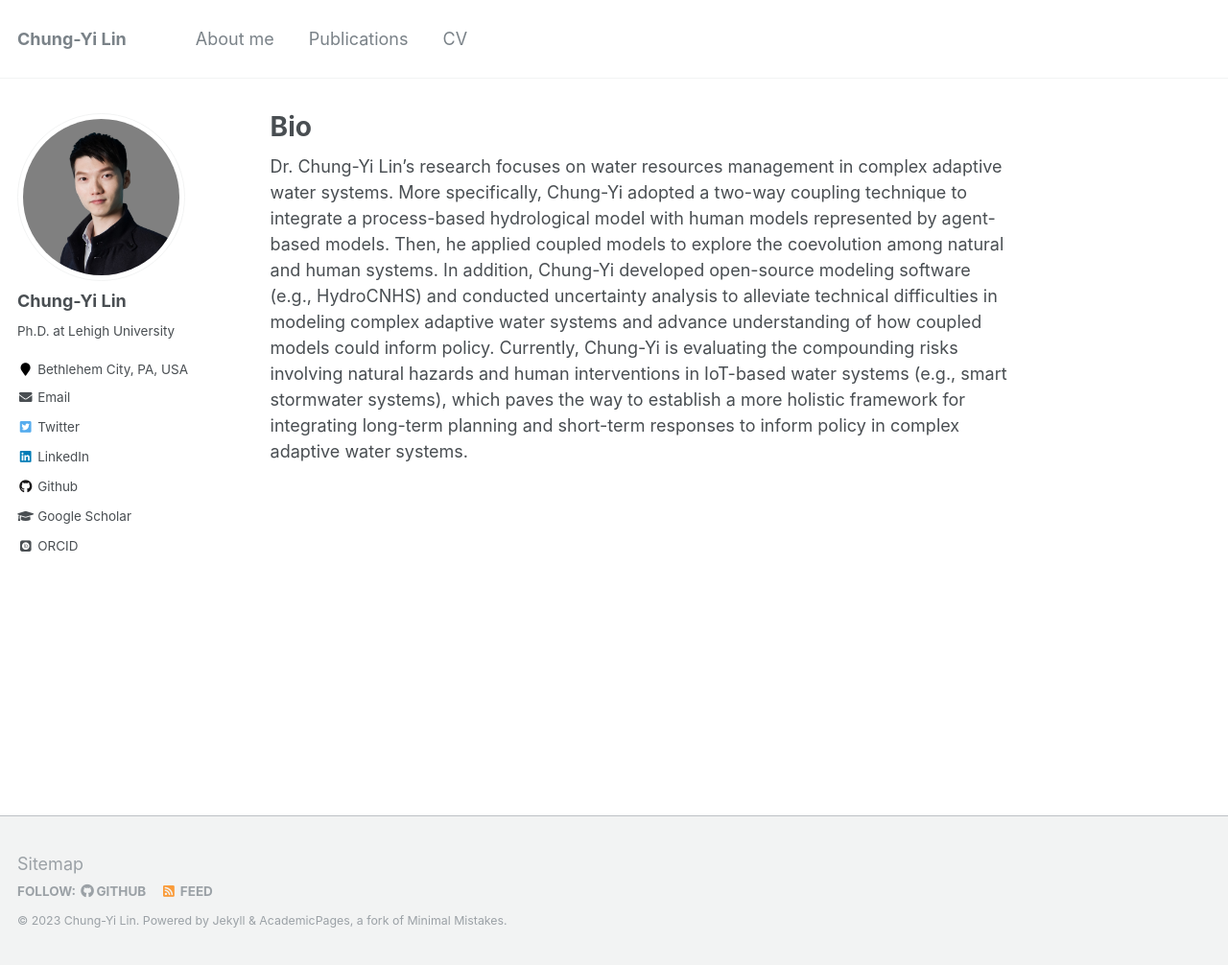
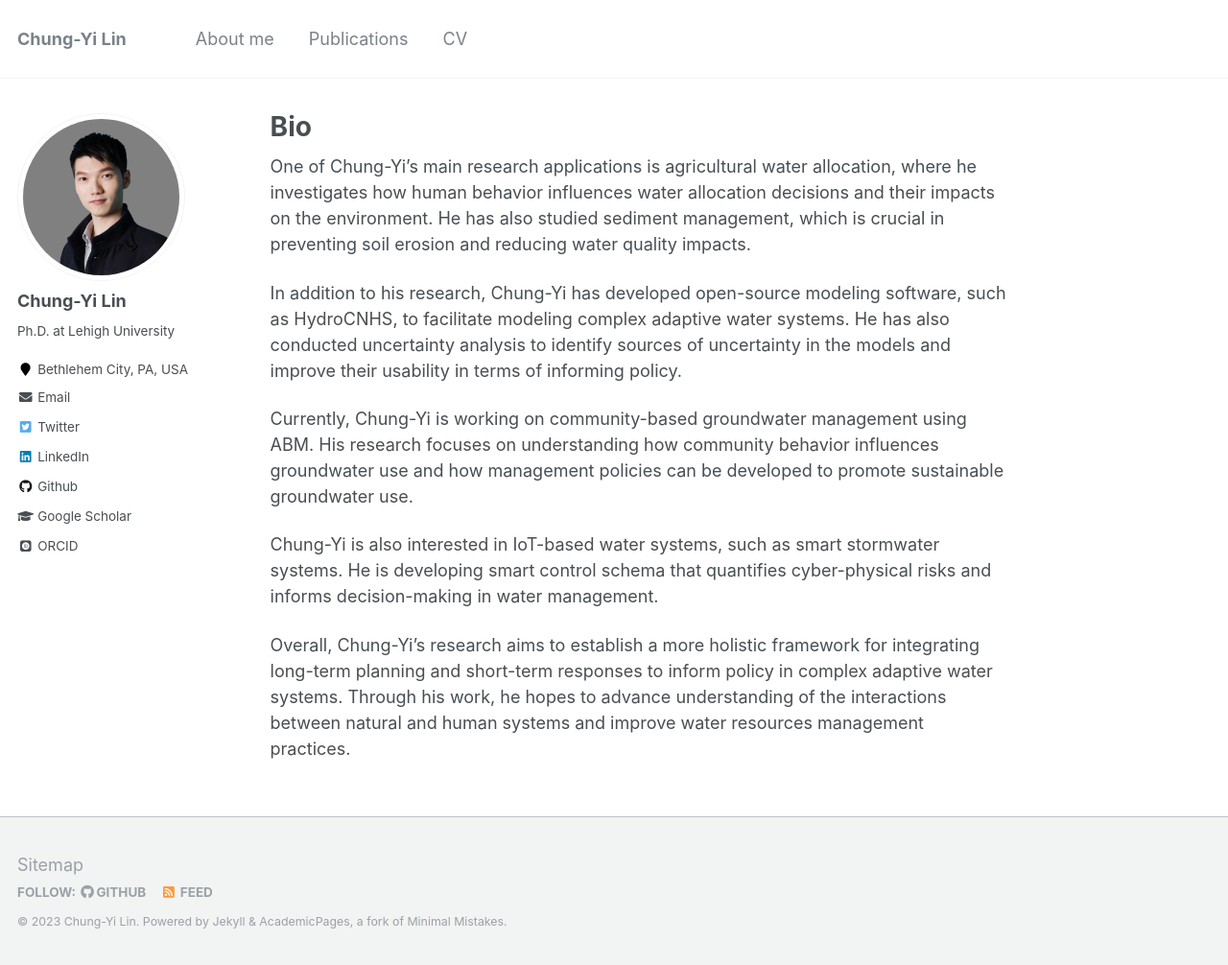
Before and after one commit to philip928lin/philip928lin.github.io-Archive, a Jekyll site: the page built from _pages/about.md, in a window 1280 px wide and 1006 px high. Shown: the whole window at 96% size. Built offline with Jekyll 4.4.1, drawn with Linux system fonts in a browser that asks for light colours; some web fonts are replaced.

Commit message:
Update about.md

```diff
--- a/_pages/about.md
+++ b/_pages/about.md
@@ -5,4 +5,12 @@ excerpt: "About me"
 author_profile: true
 ---
 
-Dr. Chung-Yi Lin's research focuses on water resources management in complex adaptive water systems. More specifically, Chung-Yi adopted a two-way coupling technique to integrate a process-based hydrological model with human models represented by agent-based models. Then, he applied coupled models to explore the coevolution among natural and human systems. In addition, Chung-Yi developed open-source modeling software (e.g., HydroCNHS) and conducted uncertainty analysis to alleviate technical difficulties in modeling complex adaptive water systems and advance understanding of how coupled models could inform policy. Currently, Chung-Yi is evaluating the  compounding risks involving natural hazards and human interventions in IoT-based water systems (e.g., smart stormwater systems), which paves the way to establish a more holistic framework for integrating long-term planning and short-term responses to inform policy in complex adaptive water systems.
+One of Chung-Yi's main research applications is agricultural water allocation, where he investigates how human behavior influences water allocation decisions and their impacts on the environment. He has also studied sediment management, which is crucial in preventing soil erosion and reducing water quality impacts.
+
+In addition to his research, Chung-Yi has developed open-source modeling software, such as HydroCNHS, to facilitate modeling complex adaptive water systems. He has also conducted uncertainty analysis to identify sources of uncertainty in the models and improve their usability in terms of informing policy.
+
+Currently, Chung-Yi is working on community-based groundwater management using ABM. His research focuses on understanding how community behavior influences groundwater use and how management policies can be developed to promote sustainable groundwater use.
+
+Chung-Yi is also interested in IoT-based water systems, such as smart stormwater systems. He is developing smart control schema that quantifies cyber-physical risks and informs decision-making in water management.
+
+Overall, Chung-Yi's research aims to establish a more holistic framework for integrating long-term planning and short-term responses to inform policy in complex adaptive water systems. Through his work, he hopes to advance understanding of the interactions between natural and human systems and improve water resources management practices.
```
